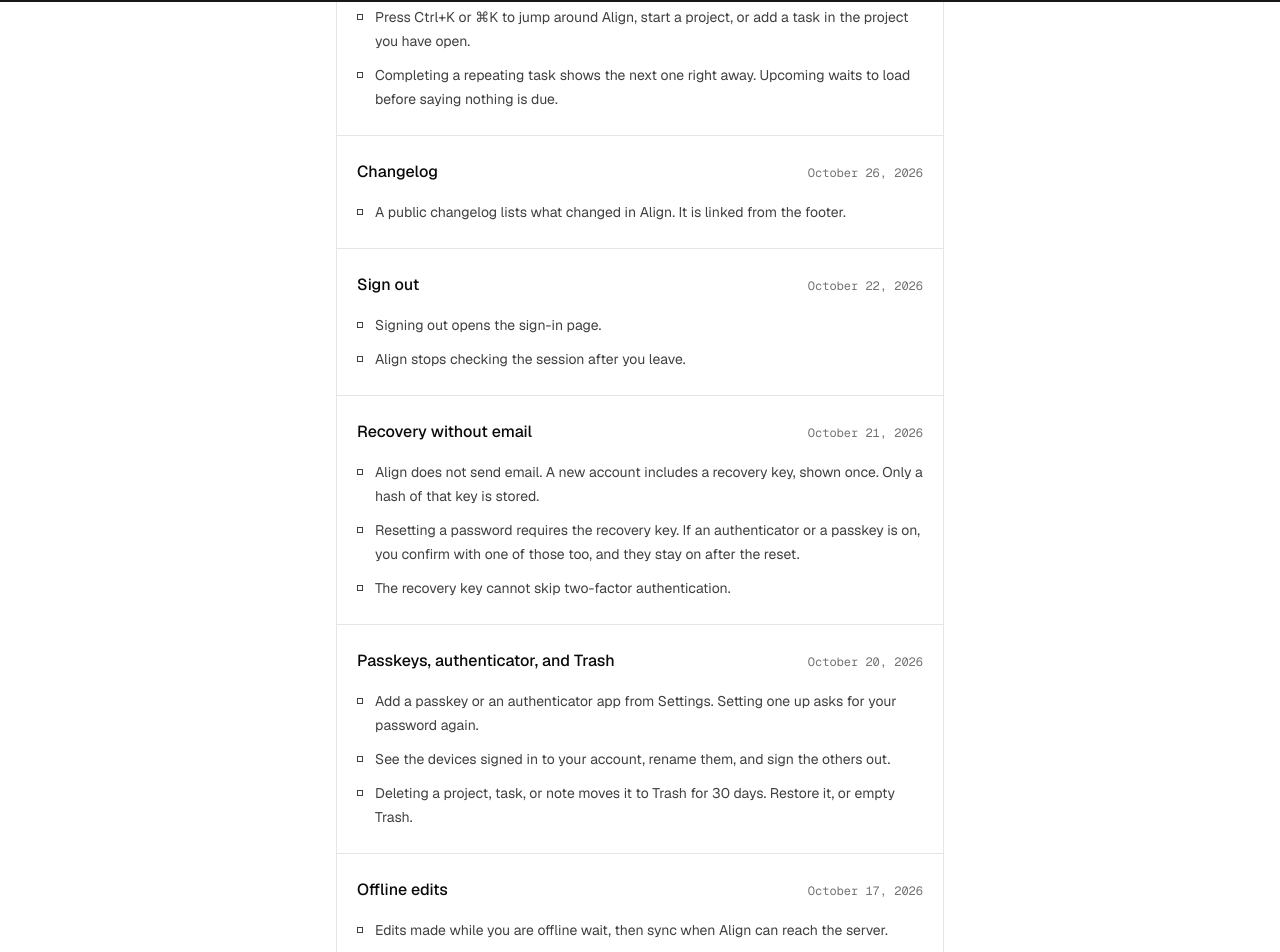
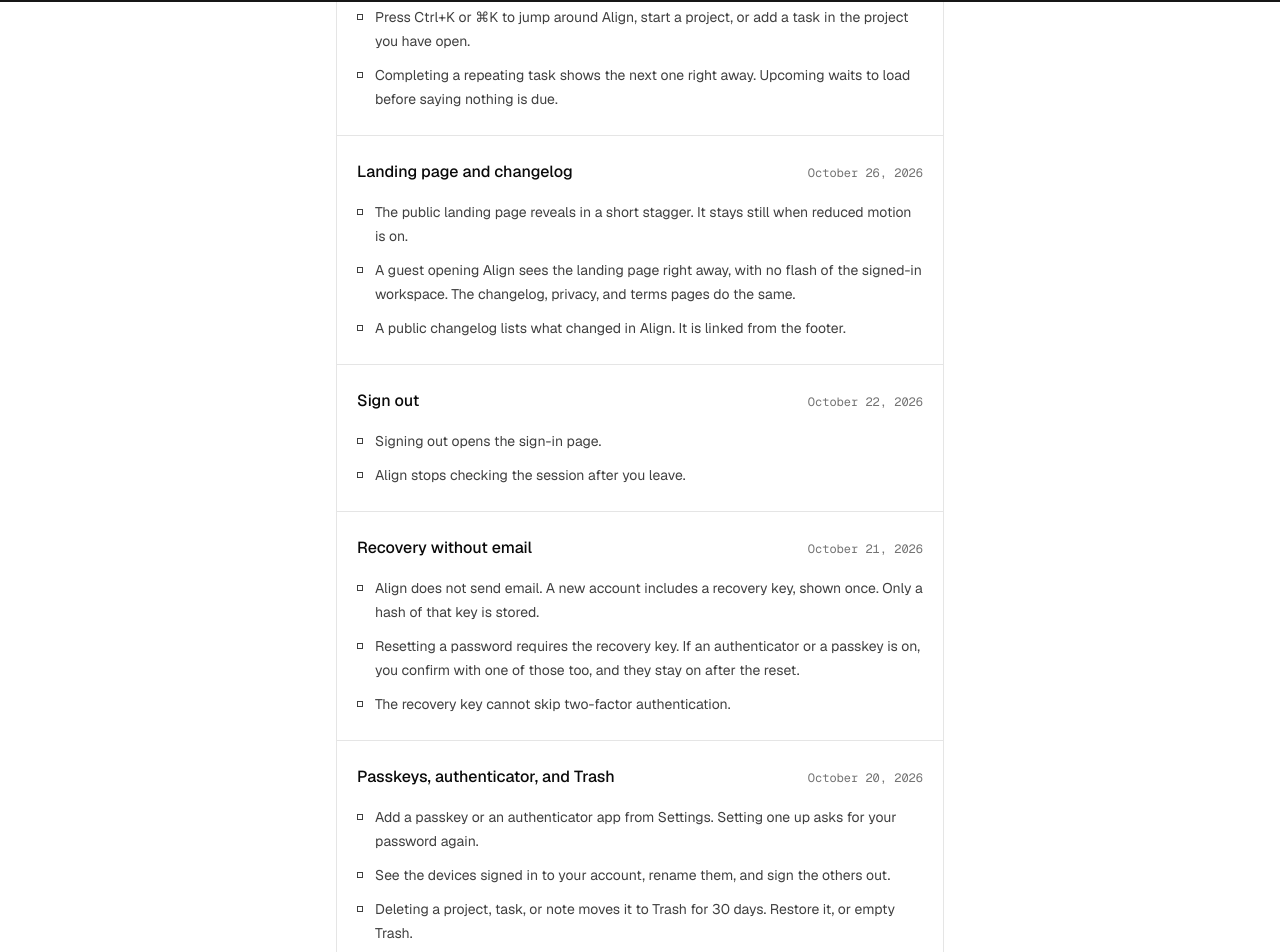
Before and after one commit to aymanissa-dev/align, a React (Vite) app in the folder client/: page /changelog in a window 1280 px wide. Shown: the part 798-1750 px from the top of the page. Built offline with nearby package versions, Linux system fonts and the light colour scheme; no server answers.

Commit message:
Add the landing page entrance and guest cold load to the changelog.
Co-authored-by: Ayman Issa <aymanissa-dev@users.noreply.github.com>

```diff
--- a/client/src/pages/changelog.ts
+++ b/client/src/pages/changelog.ts
@@ -29,8 +29,10 @@ export const CHANGELOG: readonly ChangelogEntry[] = [
   },
   {
     date: '2026-10-26',
-    title: 'Changelog',
+    title: 'Landing page and changelog',
     items: [
+      'The public landing page reveals in a short stagger. It stays still when reduced motion is on.',
+      'A guest opening Align sees the landing page right away, with no flash of the signed-in workspace. The changelog, privacy, and terms pages do the same.',
       'A public changelog lists what changed in Align. It is linked from the footer.',
     ],
   },
```
